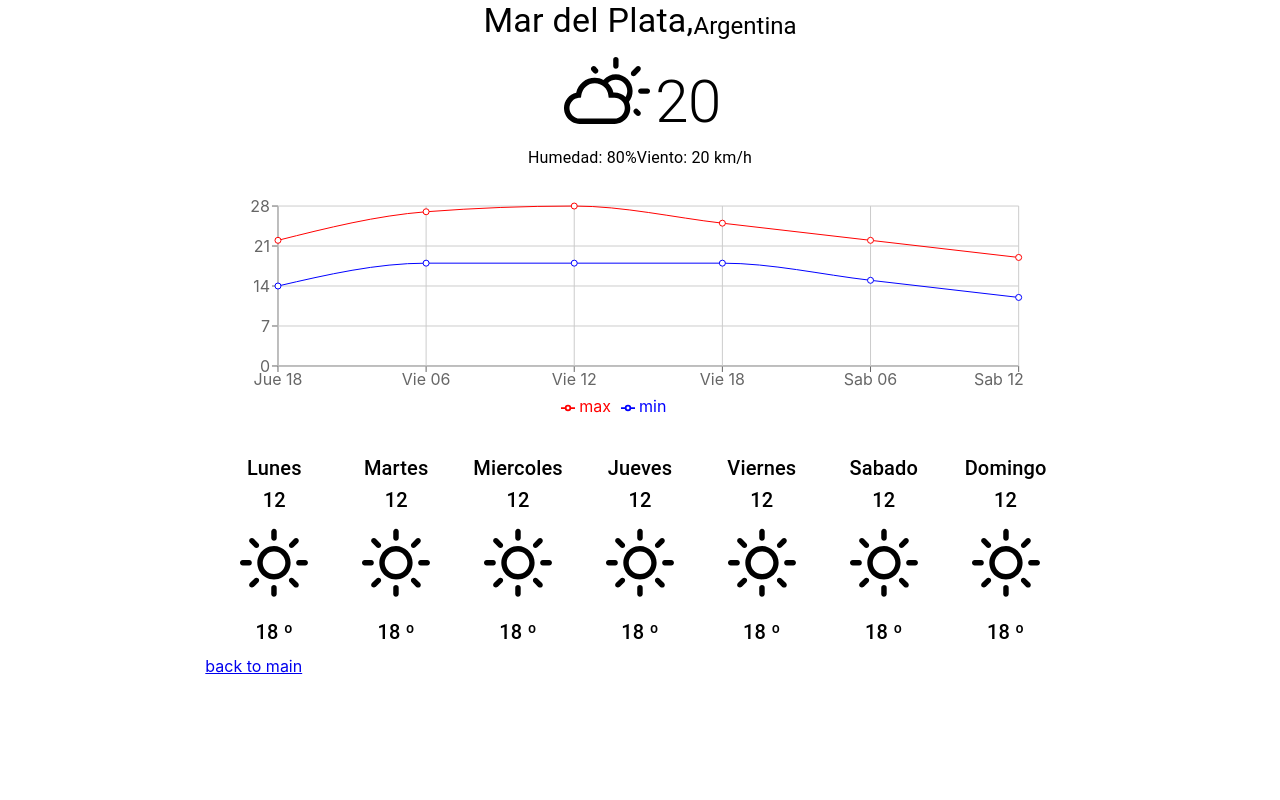
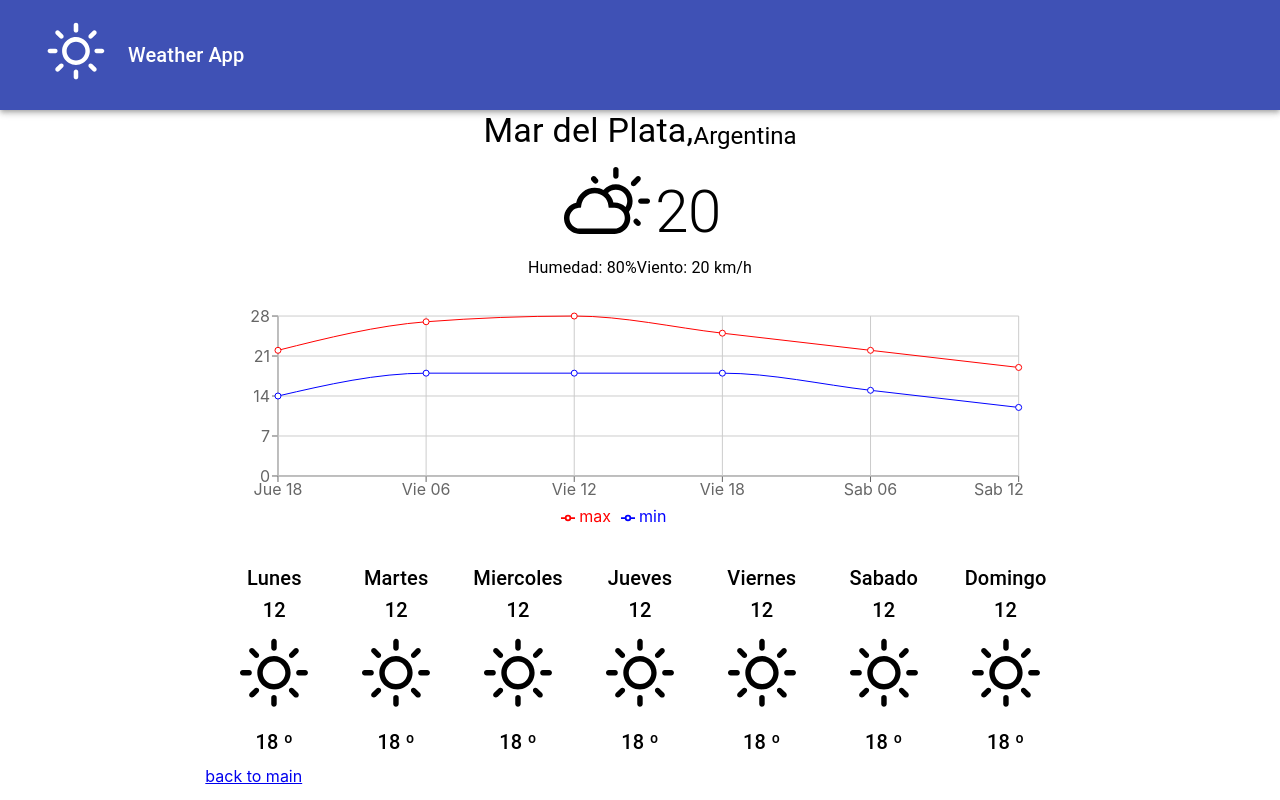
Before and after one commit to martinj-jaime/WeatherApp, a React (Create React App) app: page /city in a window 1280 px wide. Built offline with nearby package versions, Linux system fonts and the light colour scheme.

Commit message:
Adding AppFrame component

```diff
--- a/package.json
+++ b/package.json
@@ -13,7 +13,9 @@
     "react-router-dom": "^5.1.2",
     "react-scripts": "5.0.0",
     "recharts": "^2.1.8",
+    "three": "^0.115.0",
     "typeface-roboto": "^1.1.13",
+    "vanta": "^0.5.14",
     "web-vitals": "^2.1.4"
   },
   "scripts": {
--- a/src/App.js
+++ b/src/App.js
@@ -1,20 +1,10 @@
 import React from 'react';
 import { BrowserRouter as Router, Switch, Route } from 'react-router-dom'
 import { WelcomePage, MainPage, CityPage, NotFoundPage } from './pages/index'
-import { Grid } from '@material-ui/core'
+// import { Grid } from '@material-ui/core'
 
 function App() {
   return (
-    <Grid container
-      justifyContent="center"
-      direction="row"
-    >
-      <Grid item
-      xs={12}
-      sm={11}
-      md={10}
-      lg={8}
-      >
       <Router>
 
         <Switch>
@@ -36,8 +26,6 @@
         </Switch>
 
       </Router>
-      </Grid>
-    </Grid>
   );
 }
 
--- /dev/null
+++ b/src/components/AppFrame/AppFrame.jsx
@@ -0,0 +1,52 @@
+import React from 'react';
+import PropTypes from 'prop-types';
+
+import { Link as LinkRouter } from 'react-router-dom'
+
+import Grid from '@material-ui/core/Grid'
+import AppBar from '@material-ui/core/AppBar'
+import Toolbar from '@material-ui/core/Toolbar'
+import IconButton from '@material-ui/core/IconButton'
+import Link from '@material-ui/core/Link'
+import Typography from '@material-ui/core/Typography'
+import { IconContext } from 'react-icons'
+import { WiDaySunny } from 'react-icons/wi'
+
+const AppFrame = ({ children }) => {
+  return (
+    <Grid container
+        justifyContent='center'
+    >
+        <AppBar position='static'>
+            <Toolbar variant='dense'>
+                <IconButton color='inherit' aria-label='menu'>
+                    <Link
+                    component={LinkRouter} to='main'
+                    color='inherit' aria-label='menu'>
+                        <IconContext.Provider value={{ size: '5rem' }}>
+                            <WiDaySunny />
+                        </IconContext.Provider>
+                    </Link>
+                </IconButton>
+                <Typography variant='h6' color='inherit'>
+                    Weather App
+                </Typography>
+            </Toolbar>
+        </AppBar>
+        <Grid item
+            xs={12}
+            sm={11}
+            md={10}
+            lg={8}
+        >
+            {children}
+        </Grid>
+    </Grid>
+    );
+};
+
+AppFrame.propTypes = {
+    children: PropTypes.node
+};
+
+export default AppFrame;
--- a/src/components/CityList/CityList.css
+++ /dev/null
@@ -1,4 +0,0 @@
-
-.MuiGrid-container {
-    flex-wrap: nowrap;
-}
--- a/src/pages/CityPage.jsx
+++ b/src/pages/CityPage.jsx
@@ -8,6 +8,8 @@
 import WeatherDetails from './../components/WeatherDetails/WeatherDetails'
 import ForecastChart from './../components/ForecastChart/ForecastChart'
 import Forecast from './../components/Forecast/Forecast'
+
+import AppFrame from './../components/AppFrame/AppFrame'
 
 const dataExample = [
   {
@@ -73,6 +75,7 @@
   const forecastItemList = forecastItemListExample
 
   return (
+    <AppFrame>
     <Grid container
       justifyContent="space-around"
       direction="column"
@@ -108,6 +111,7 @@
           </Link>
       </div>
     </Grid>
+    </AppFrame>
     );
 };
 
--- a/src/pages/MainPage.jsx
+++ b/src/pages/MainPage.jsx
@@ -1,12 +1,11 @@
 import React from 'react';
 import { useHistory } from 'react-router-dom'
 
-// IMPORTS PROBLEM
+import Paper from '@material-ui/core/Paper'
+
+// IMPORTS
 import CityList from './../components/CityList/CityList'
-
-// import CityList from './../components/index'
-// import CityList from './../components/CityList/index'
-
+import AppFrame from './../components/AppFrame/AppFrame'
 
 const MainPage = () => {
   const history = useHistory()
@@ -23,10 +22,11 @@
   ]
 
   return (
-    <div>
-        <h2>City List</h2>
+    <AppFrame>
+      <Paper elevation={3}>
         <CityList cities={cities} onClickCity={onClickHandler} />
-    </div>
+      </Paper>
+    </AppFrame>
     );
 };
 
```
Also changed, not shown: src/components/CityList/CityList.jsx (+1 -6 lines), 2 other files (tests, documents, lock files or other folders).
